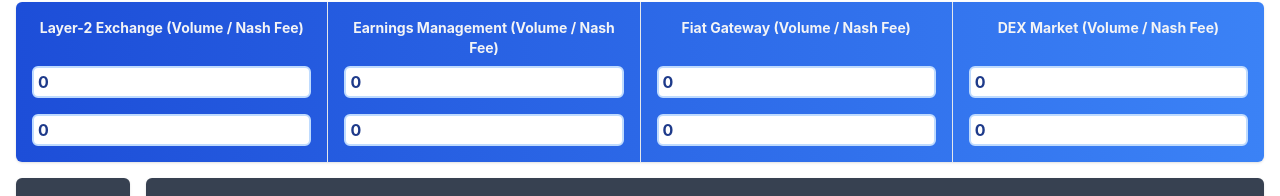
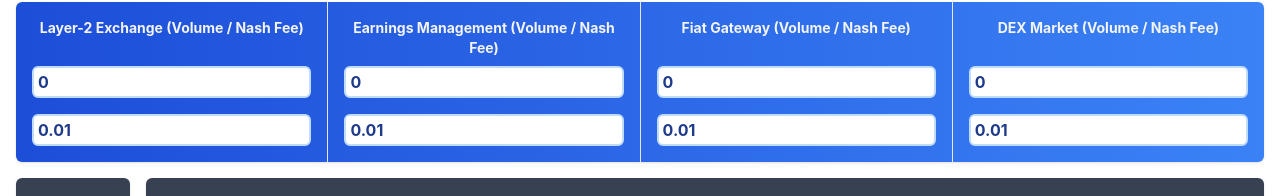
Before and after one commit to EricDotSmith/nashcalculator, a Next.js app: page / in a window 1280 px wide. Shown: the part 329-525 px from the top of the page. Built offline with nearby package versions, Linux system fonts and the light colour scheme.

Commit message:
some changes to readme and initial nash fee

```diff
--- a/components/NashCalculatorContext.tsx
+++ b/components/NashCalculatorContext.tsx
@@ -56,16 +56,16 @@ const NashCalculatorContextProvider: React.FC = (props) => {
 	const [stakingPeriodMonths, setStakingPeriodMonths] =
 		useState<string>("0");
 	const [layer2ExchangePair, setLayer2ExchangePair] =
-		useState<VolumeAndFeePair>({ volume: "0", fee: "0" });
+		useState<VolumeAndFeePair>({ volume: "0", fee: "0.01" });
 	const [earningsManagementPair, setEarningsManagementPair] =
-		useState<VolumeAndFeePair>({ volume: "0", fee: "0" });
+		useState<VolumeAndFeePair>({ volume: "0", fee: "0.01" });
 	const [fiatGatewayPair, setFiatGatewayPair] = useState<VolumeAndFeePair>({
 		volume: "0",
-		fee: "0",
+		fee: "0.01",
 	});
 	const [dexMarketPair, setDEXMarketPair] = useState<VolumeAndFeePair>({
 		volume: "0",
-		fee: "0",
+		fee: "0.01",
 	});
 	const [
 		layer2ExchangeProportionalShare,
--- a/pages/index.tsx
+++ b/pages/index.tsx
@@ -8,7 +8,6 @@ const Home: NextPage = () => {
 		<>
 			<Head>
 				<title>Nash Calculator</title>
-				<link rel="icon" href="/favicon.ico" />
 			</Head>
 			<Header />
 			<Main />
```
Also changed, not shown: 1 other file (tests, documents, lock files or other folders).
